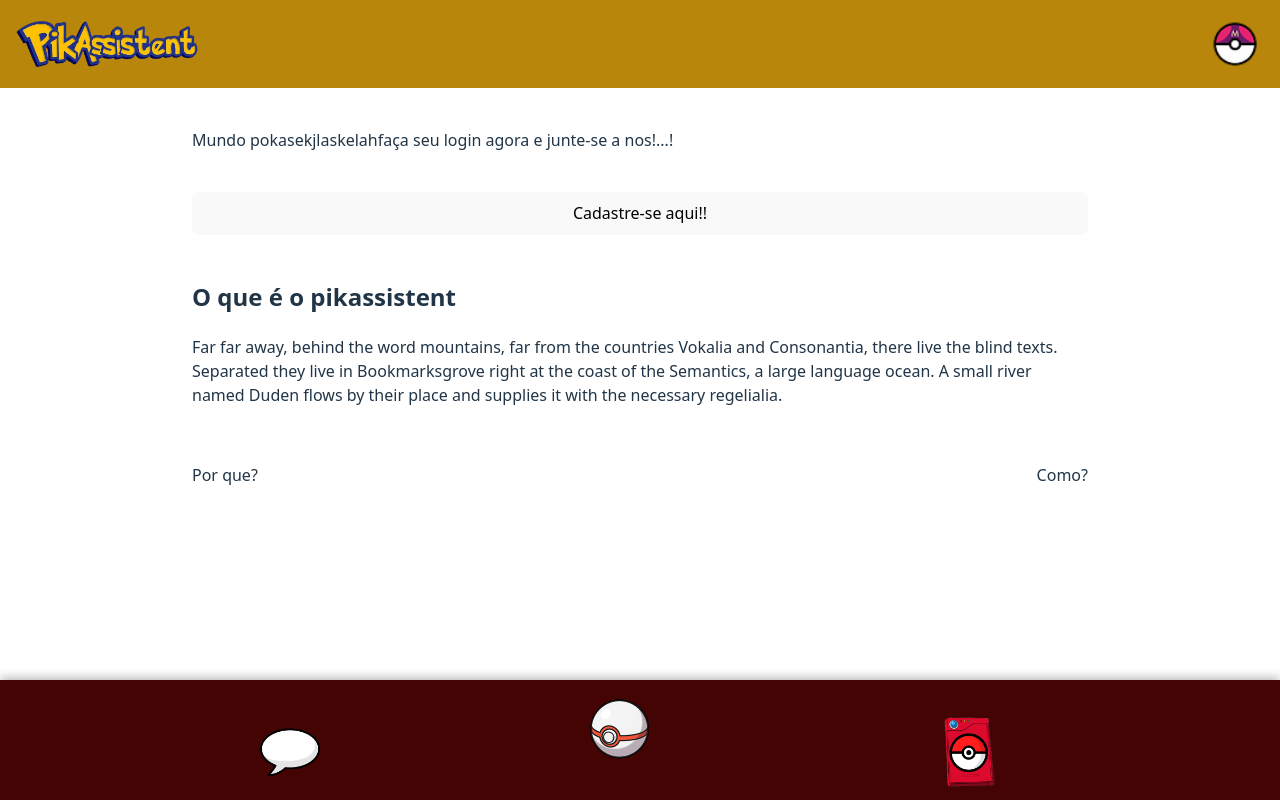
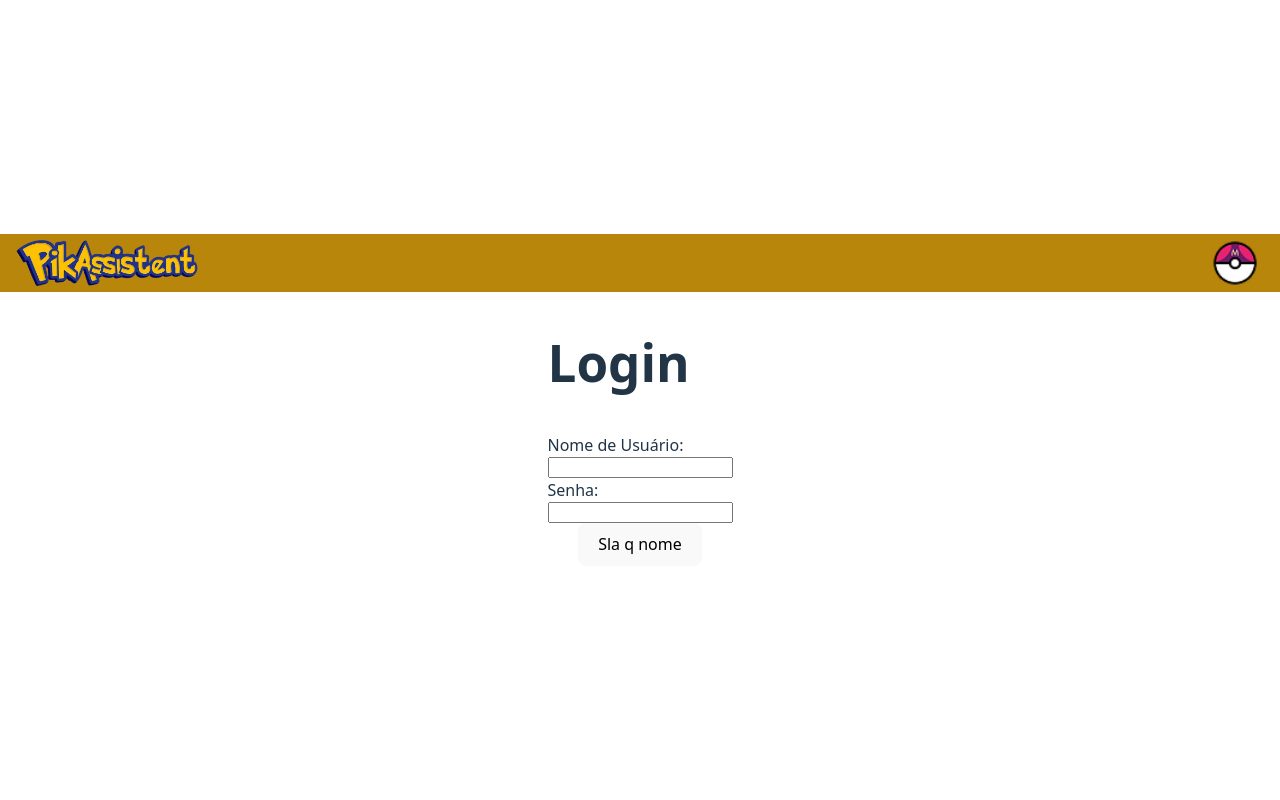
Before and after one commit to HostinsVi/Pikassistent, a React (Vite) app: page /login in a window 1280 px wide. Before the commit this address led to /. Built offline with nearby package versions, Linux system fonts and the light colour scheme.

Commit message:
feature: implemented the basic login logic

```diff
--- a/src/App.jsx
+++ b/src/App.jsx
@@ -2,12 +2,17 @@ import './App.css'
 import { BrowserRouter, Navigate, Route, Routes } from 'react-router-dom'
 import LandingPage from './pages/landingPage/landingPage'
 import Chatbot from './pages/chatbot'
+import Login from './pages/login/login'
+
+
 
 function App() {
+
   return (
     <BrowserRouter>
       <Routes>
         <Route path='/' element={<LandingPage/>}/>
+        <Route path='/login' element={<Login/>}/>
         <Route path='/chatbot' element={<Chatbot/>}/>
         <Route path='*' element={<Navigate to='/' replace/>}/>
 
--- a/src/components/header/header.css
+++ b/src/components/header/header.css
@@ -1,6 +1,6 @@
 .header_container {
+    width: 100vw;
     height: 7.2vh;
-    padding: 15px;
     display:flex;
     justify-content: space-between;
     align-items: center;
@@ -9,5 +9,12 @@
 
 .header_container img {
     height: 6vh;
+    margin: 15px;
     width: auto;
 }
+
+.absoluteHeader {
+    position: absolute;
+    top: 0;
+    left: 0;
+}
--- a/src/components/header/header.jsx
+++ b/src/components/header/header.jsx
@@ -1,9 +1,9 @@
 import { logo, masterBall } from "../../assets/img";
 import './Header.css';
 
-function Header() {
+function Header(state) {
     return (
-        <header className="header_container">
+        <header className={`header_container ${state === 'absolute' ? 'absoluteHeader' : null}`}>
             <img src={logo} alt="" /><img src={masterBall} alt="" />
         </header>
     );
--- a/src/pages/landingPage/landingPage.jsx
+++ b/src/pages/landingPage/landingPage.jsx
@@ -1,22 +1,27 @@
-import {
-  masterBall,
-  premierBall,
-  pokedex,
-  chatIcon,
-} from "../../assets/img/index.jsx";
+import { useEffect, useState } from "react";
 import FastAccess from "../../components/fastAccess/fastAccess.jsx";
 import Header from "../../components/header/header.jsx";
 import "./landingPage.css";
+import getDevice from "../../hooks/getDevice.js";
+import { useNavigate } from "react-router-dom";
 
 function LandingPage() {
+  const [device, setDevice] = useState();
+  const navigate = useNavigate();
+
+  useEffect(() => {
+    setDevice(getDevice());
+    console.log(device)
+  }, [device]);
+
   return (
     <section className="landingPage_container">
-      <Header />
+      <Header state="default"/>
 
       <main className="landingPage_content">
         <p>Mundo pokasekjlaskelahfaça seu login agora e junte-se a nos!...!</p>
 
-        <button>Cadastre-se aqui!!</button>
+        <button onClick={() => navigate('/login')}>Cadastre-se aqui!!</button>
 
         <section className="pikassistentIntro_container">
           <h2>O que é o pikassistent</h2>
@@ -30,8 +35,14 @@ function LandingPage() {
         </section>
 
         <section className="p_container">
-          <p>Por que?</p>
-          <p>Como?</p>
+          <aside className="textWhy_container">
+          <h3>Por que?</h3>
+          <p>text</p>
+          </aside>
+          <aside className="textHow_container">
+          <h3>Como?</h3>
+          <p>text</p>
+          </aside>
         </section>
       </main>
       <FastAccess />
--- /dev/null
+++ b/src/pages/login/login.css
@@ -0,0 +1,13 @@
+.login_container {
+    height: 100vh;
+    width: 100%;
+    display: flex;
+    flex-direction: column;
+    justify-content: center;
+    align-items: center;
+}
+
+.loginInput_container {
+    display: flex;
+    flex-direction: column;
+}
--- /dev/null
+++ b/src/pages/login/login.jsx
@@ -0,0 +1,44 @@
+import './login.css';
+import { useState } from "react";
+import Header from '../../components/header/header.jsx';
+
+function Login() {
+  const [userName, setUserName] = useState();
+  const [password, setPassword] = useState();
+
+  function handleLogin() {
+    if (userName === 'adm' && password === '00000') {
+      alert('sucesso! mas ainda não implementamos outra tela');
+    } else {
+      alert('preencha os dados corretamente antes de proceguir');
+    }
+  }
+
+  return (
+    <section className="login_container">
+      <Header state="dinamic"/>
+      <main className="login_content">
+        <h1>Login</h1>
+        <section className="loginInput_container">
+          <span>Nome de Usuário:</span>
+          <input
+            type="text"
+            onChange={(e) => {
+              setUserName(e.target.value);
+            }}
+          />
+          <span>Senha:</span>
+          <input
+            type="text"
+            onChange={(e) => {
+              setPassword(e.target.value);
+            }}
+          />
+        </section>
+      </main>
+      <button onClick={handleLogin()}>Sla q nome</button>
+    </section>
+  );
+}
+
+export default Login;
```
